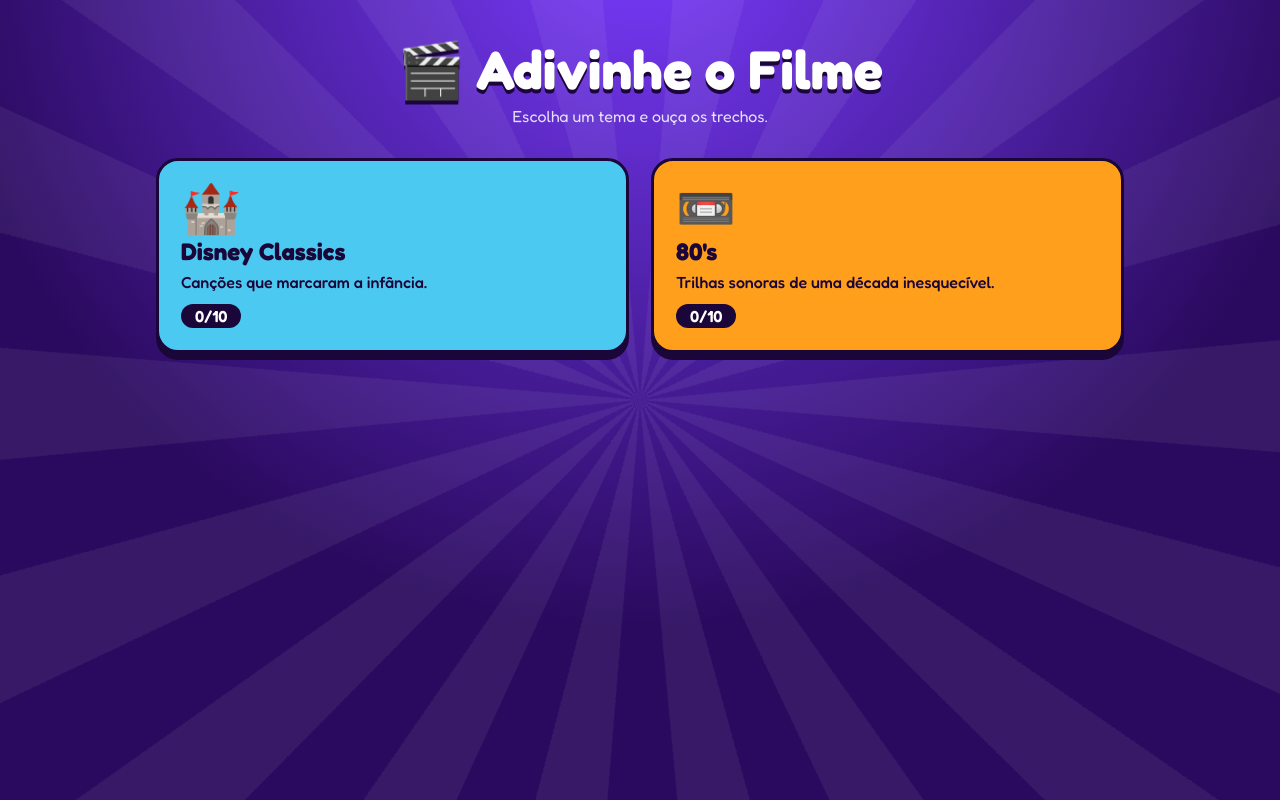
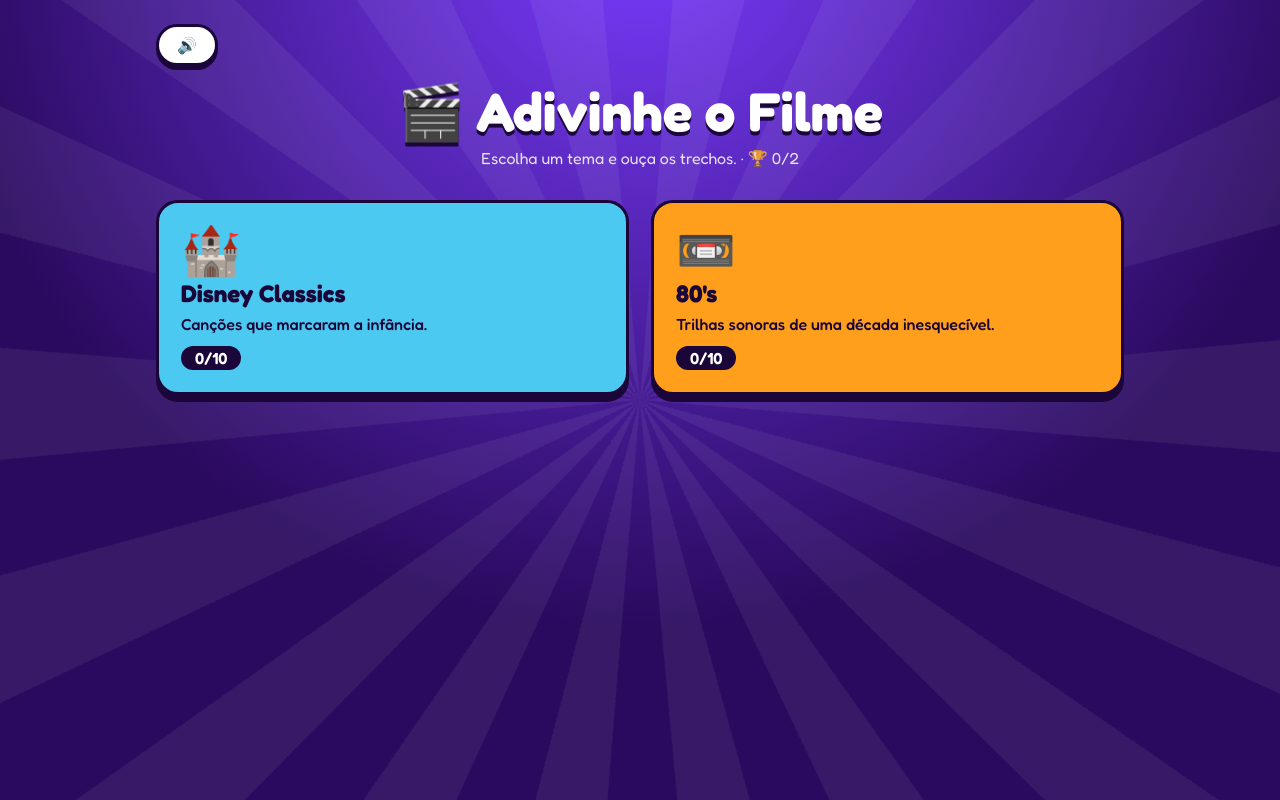
Before and after one commit to marcelloct/cinepops, a React (Vite) app: page / in a window 1280 px wide. Built offline with nearby package versions, Linux system fonts and the light colour scheme.

Commit message:
feat: mute button and trophies earned

```diff
--- a/src/pages/Home.tsx
+++ b/src/pages/Home.tsx
@@ -1,34 +1,51 @@
 import type { CSSProperties } from 'react';
+import { MuteButton } from '../components/MuteButton';
 import { themes } from '../data/themes';
-import { loadSolved } from '../utils/storage';
+import { hasTrophy, loadSolved } from '../utils/storage';
 
 export function Home() {
+  const cards = themes.map((theme) => {
+    const solved = loadSolved(theme.id);
+    const done = theme.challenges.filter((c) => solved.has(c.id)).length;
+    const total = theme.challenges.length;
+    const trophy = hasTrophy(theme.id) || (total > 0 && done === total);
+    return { theme, done, total, trophy };
+  });
+
+  const trophies = cards.filter((c) => c.trophy).length;
+
   return (
     <main className="app">
+      <div className="toolbar">
+        <MuteButton />
+      </div>
+
       <h1 className="home-title">🎬 Adivinhe o Filme</h1>
-      <p className="home-sub">Escolha um tema e ouça os trechos.</p>
+      <p className="home-sub">
+        Escolha um tema e ouça os trechos. · 🏆 {trophies}/{themes.length}
+      </p>
 
       <nav className="theme-grid">
-        {themes.map((theme) => {
-          const solved = loadSolved(theme.id);
-          const done = theme.challenges.filter((c) => solved.has(c.id)).length;
-
-          return (
+        {cards.map(({ theme, done, total, trophy }) => (
           <a
             key={theme.id}
             href={`#/${theme.id}`}
-              className="theme-card"
+            className={`theme-card ${trophy ? 'has-trophy' : ''}`}
             style={{ '--accent': theme.accent } as CSSProperties}
           >
+            {trophy && (
+              <span className="trophy" role="img" aria-label="Tema concluído">
+                🏆
+              </span>
+            )}
             <span className="theme-emoji">{theme.emoji}</span>
             <span className="theme-title">{theme.title}</span>
             <span className="theme-desc">{theme.description}</span>
             <span className="theme-progress">
-                {done}/{theme.challenges.length}
+              {done}/{total}
             </span>
           </a>
-          );
-        })}
+        ))}
       </nav>
     </main>
   );
```
Lines whose indentation alone changed are shown as unchanged.
